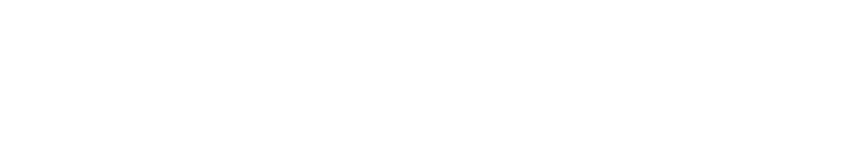
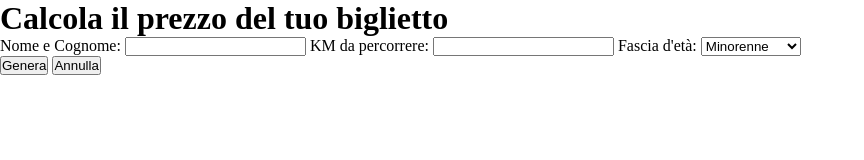
Before and after one commit to Vale-riad/js-biglietto-treno-form, a plain HTML site: page index.html in a window 1280 px wide. Shown: the whole page, without its empty margins (0-864 px from the left). Drawn offline with Linux system fonts and the light colour scheme.

Commit message:
Aggiunge contentuto in html e in js

```diff
--- a/index.html
+++ b/index.html
@@ -8,6 +8,32 @@
     <link rel="stylesheet" href="css/style.css">
 </head>
 <body>
+    <div>
+        <h1>Calcola il prezzo del tuo biglietto</h1>
+        <form>
+            <!--nomeecognome-->
+            <label for="name">Nome e Cognome:</label>
+            <input type="text" id="name" name="name">
+            <!--nomeecognome-->
+            <!--km-->
+            <label for="km">KM da percorrere:</label>
+            <input type="number" id="km" name="km">
+            <!--km-->
+            <label for="cars">Fascia d'età:</label>
+             <!--selezioneetà-->
+            <select name="age" id="age">
+                <option value="minorenne">Minorenne</option>
+                <option value="maggiorenne">Maggiorenne</option>
+                <option value="over-65">Over-65</option>
+            </select>
+            <!--selezioneetà-->
+            </form>
+            <div class="buttons">
+                <button type="button">Genera</button>
+                <button type="button">Annulla</button>
+            </div>
+
+    </div>
     <script src="js/main.js"></script>
 </body>
 </html>
--- a/js/main.js
+++ b/js/main.js
@@ -0,0 +1,7 @@
+"use strict";
+// 1. chiedo all'utente nome e cognome
+const nomeCognome=document.getElementById("name").value;
+console.log(nomeCognome);
+// 2. chiedo all'utente quanti km vuole percorrere
+const distance=number(document.getElementById("km").value);
+console.log(distance);
```
